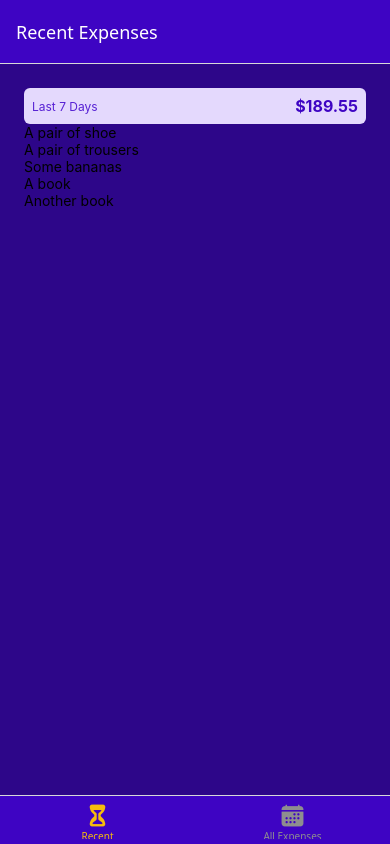
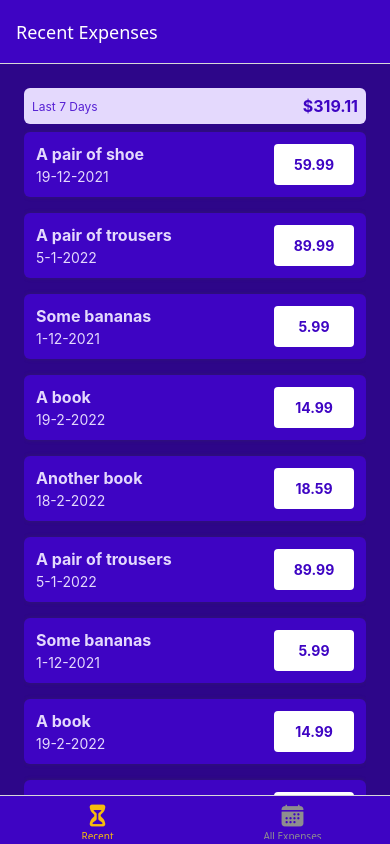
Before and after one commit to milosm89/ExpensesApp, a React Native app: screen /RecentExpenses in a window 390 px wide. Built offline with nearby package versions, Linux system fonts and the light colour scheme.

Commit message:
Added date.js

```diff
--- a/components/ExpensesOutput/ExpenseItem.js
+++ b/components/ExpensesOutput/ExpenseItem.js
@@ -1,16 +1,17 @@
 import { Pressable, StyleSheet, Text, View } from "react-native";
 import { GlobalStyles } from "../../constants/styles";
+import { getFormatedDate } from "../../util/date";
 
 function ExpenseItem({description, date, amount}) {
     return (
         <Pressable>
-            <View>
-                <View style={styles.expenseItem}>
+            <View style={styles.expenseItem}>
+                <View>
                     <Text style={[styles.textBase, styles.description]}>{description}</Text>
-                    <Text style={styles.textBase}>{date}</Text>
+                    <Text style={styles.textBase}>{getFormatedDate(date)}</Text>
                 </View>
                 <View style={styles.amountContainer}>
-                    <Text style={styles.amount}>{amount}</Text>
+                    <Text style={styles.amount}>{amount.toFixed(2)}</Text>
                 </View>
             </View>
         </Pressable>
@@ -47,7 +48,8 @@ const styles = StyleSheet.create({
         backgroundColor: 'white',
         justifyContent: 'center',
         alignItems: 'center',
-        borderRadius: 4
+        borderRadius: 4,
+        minWidth: 80
     },
     amount: {
         color: GlobalStyles.colors.primary500,
--- a/components/ExpensesOutput/ExpensesList.js
+++ b/components/ExpensesOutput/ExpensesList.js
@@ -1,7 +1,8 @@
-import { FlatList, Text } from "react-native";
+import { FlatList } from "react-native";
+import ExpenseItem from "./ExpenseItem";
 
 function renderExpenseItem(itemData) {
-    return <Text>{itemData.item.description}</Text>
+    return <ExpenseItem {...itemData.item} />
 }
 
 function ExpensesList({expenses}) {
--- a/components/ExpensesOutput/ExpensesOutput.js
+++ b/components/ExpensesOutput/ExpensesOutput.js
@@ -34,6 +34,30 @@ const DUMMY_EXPENSES = [
         amount: 18.59,
         date: new Date('2022-02-18')
     },
+    {
+        id: 'e6',
+        description: 'A pair of trousers',
+        amount: 89.99,
+        date: new Date('2022-01-05')
+    },
+    {
+        id: 'e7',
+        description: 'Some bananas',
+        amount: 5.99,
+        date: new Date('2021-12-01')
+    },
+    {
+        id: 'e8',
+        description: 'A book',
+        amount: 14.99,
+        date: new Date('2022-02-19')
+    },
+    {
+        id: 'e9',
+        description: 'Another book',
+        amount: 18.59,
+        date: new Date('2022-02-18')
+    },
 ];
 
 function ExpensesOutput({expenses, expensesPeriod}) {
@@ -49,7 +73,9 @@ export default ExpensesOutput;
 
 const styles = StyleSheet.create({
     container: {
-        padding: 24,
+        paddingHorizontal: 24,
+        paddingTop: 24,
+        paddingBottom: 0,
         backgroundColor: GlobalStyles.colors.primary700,
         flex: 1
     }
--- /dev/null
+++ b/util/date.js
@@ -0,0 +1,3 @@
+export function getFormatedDate(date) {
+    return `${date.getDate()}-${date.getMonth() + 1}-${date.getFullYear()}`;
+}
```
